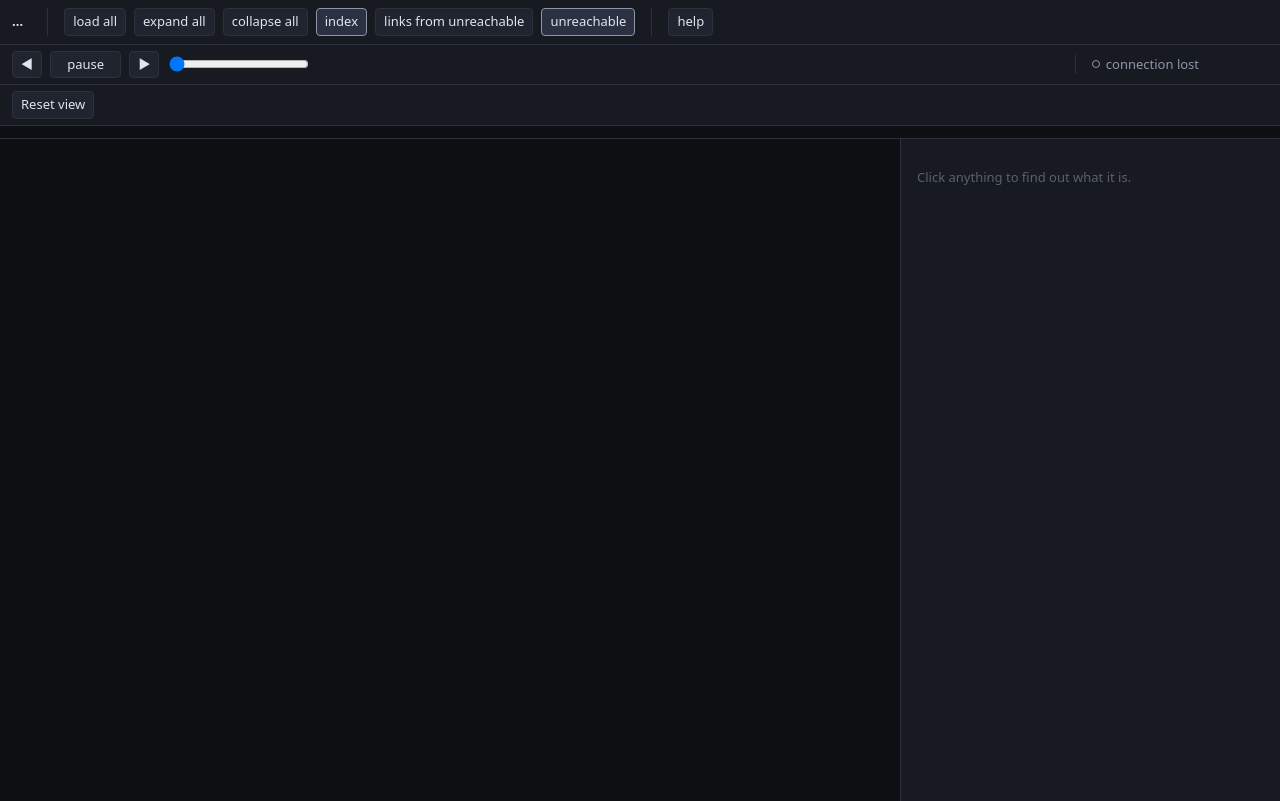
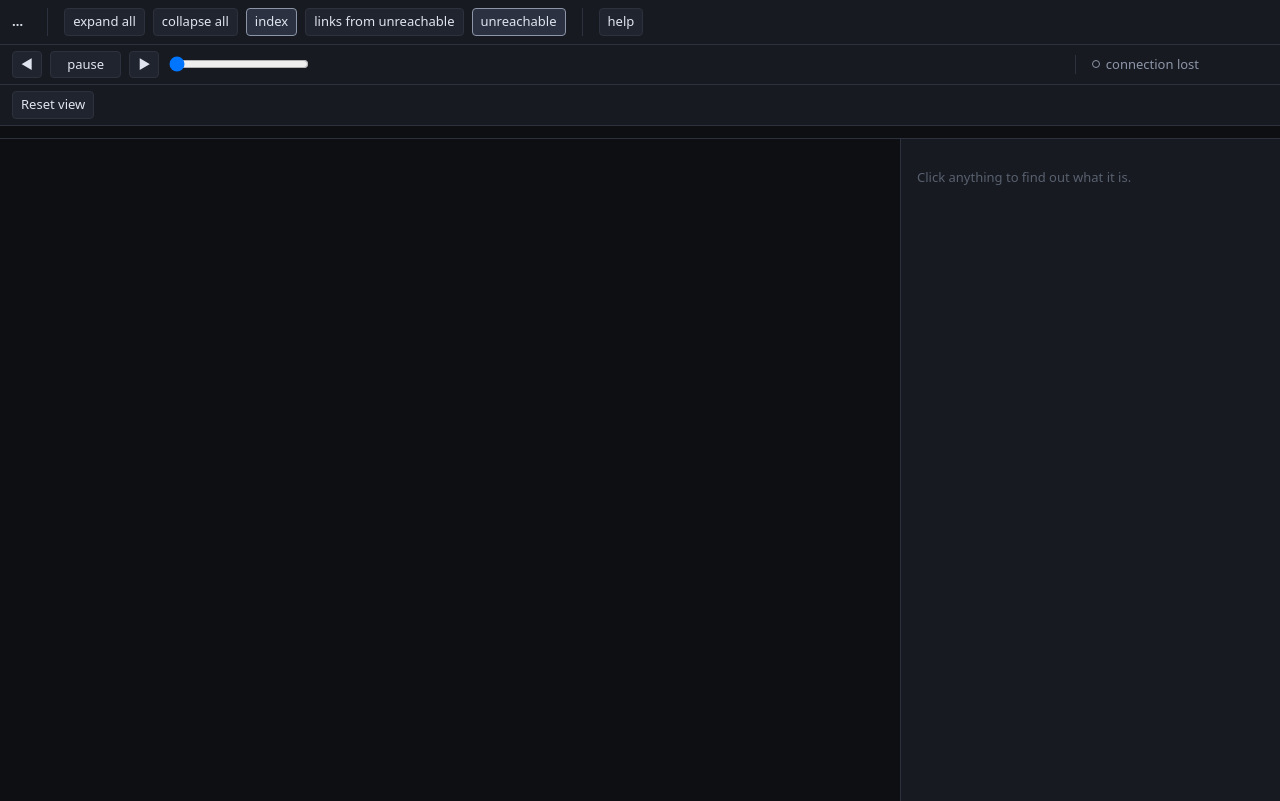
Before and after one commit to ewancoder/gitva, a website with bundled scripts: page web/index.html in a window 1280 px wide. Built offline with nearby package versions, Linux system fonts and the light colour scheme; no server answers.

Commit message:
Hide "load all commits" once loaded, better name

```diff
--- a/web/app.ts
+++ b/web/app.ts
@@ -292,7 +292,7 @@ function updateHeader() {
   $('toggle-index').setAttribute('aria-pressed', String(tape.view.showIndex));
   $('toggle-orphans').setAttribute('aria-pressed', String(tape.view.showUnreachable !== false));
   $('toggle-cross').setAttribute('aria-pressed', String(tape.view.showCrossLinks === true));
-  $<HTMLButtonElement>('load-all').disabled = !tape.canLoadMore;
+  $('load-all').hidden = !tape.canLoadMore;
   live(source.readyState !== 2);
 }
 
--- a/web/index.html
+++ b/web/index.html
@@ -166,7 +166,7 @@
         </select>
         <input id="search" placeholder="search" size="14" hidden />
         <select id="branches" multiple size="1" hidden></select>
-        <button id="load-all" title="Load the whole history, not just the first page">load all</button>
+        <button id="load-all" title="Load the whole history, not just the first page" hidden>load all commits</button>
         <button id="unfold" title="Expand every commit (double-click one commit for just it)">expand all</button>
         <button id="fold" title="Collapse everything back to the commit DAG">collapse all</button>
         <button id="toggle-index" aria-pressed="true" title="The index is the sandbox beside the object graph">index</button>
@@ -235,7 +235,7 @@
         <code>drag a column seam</code><span>widen that column, for room to arrange pinned things (&ldquo;Reset view&rdquo; puts it back)</span>
         <code>click</code><span>select it &mdash; read what it is, and copy its sha</span>
         <code>right-click</code><span>mark it, to follow it as the object graph moves</span>
-        <code>click "load more history"</code><span>another thousand commits ("load all" loads the lot)</span>
+        <code>click "load more history"</code><span>another thousand commits ("load all commits" loads the lot)</span>
         <code>f / ← [ / → ] / space</code><span>fit &middot; step back &middot; step forward &middot; pause</span>
       </div>
       <h2 style="margin-top: 16px">Settings</h2>
```
